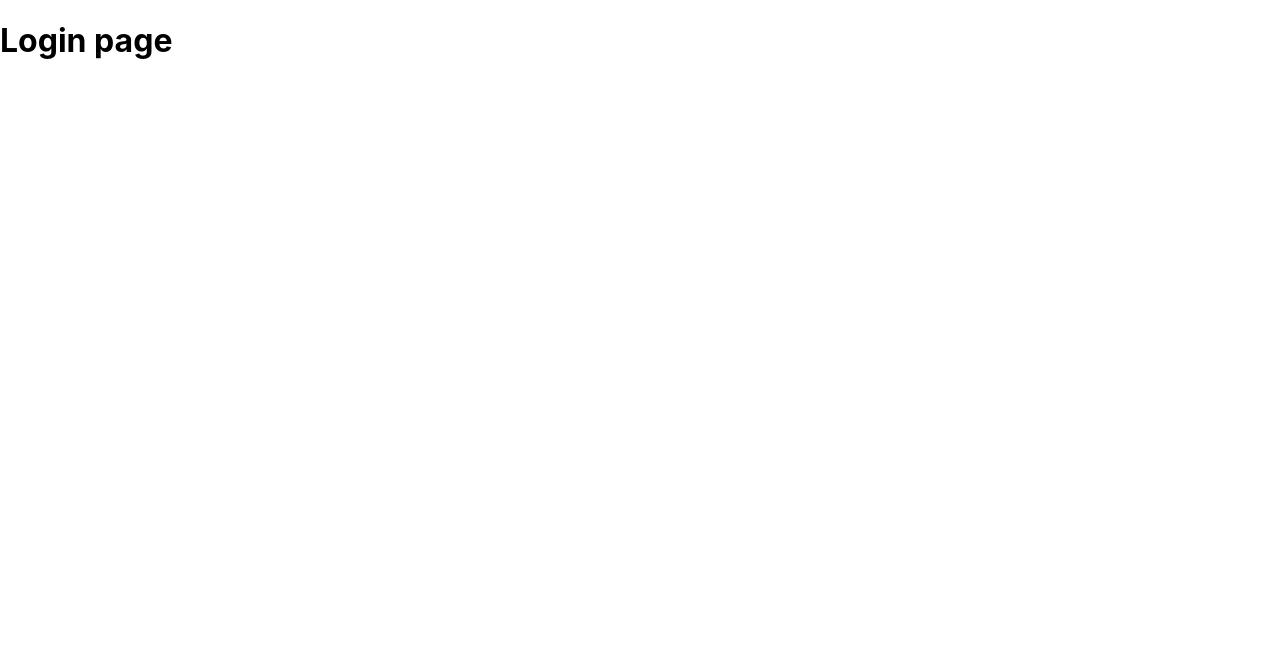
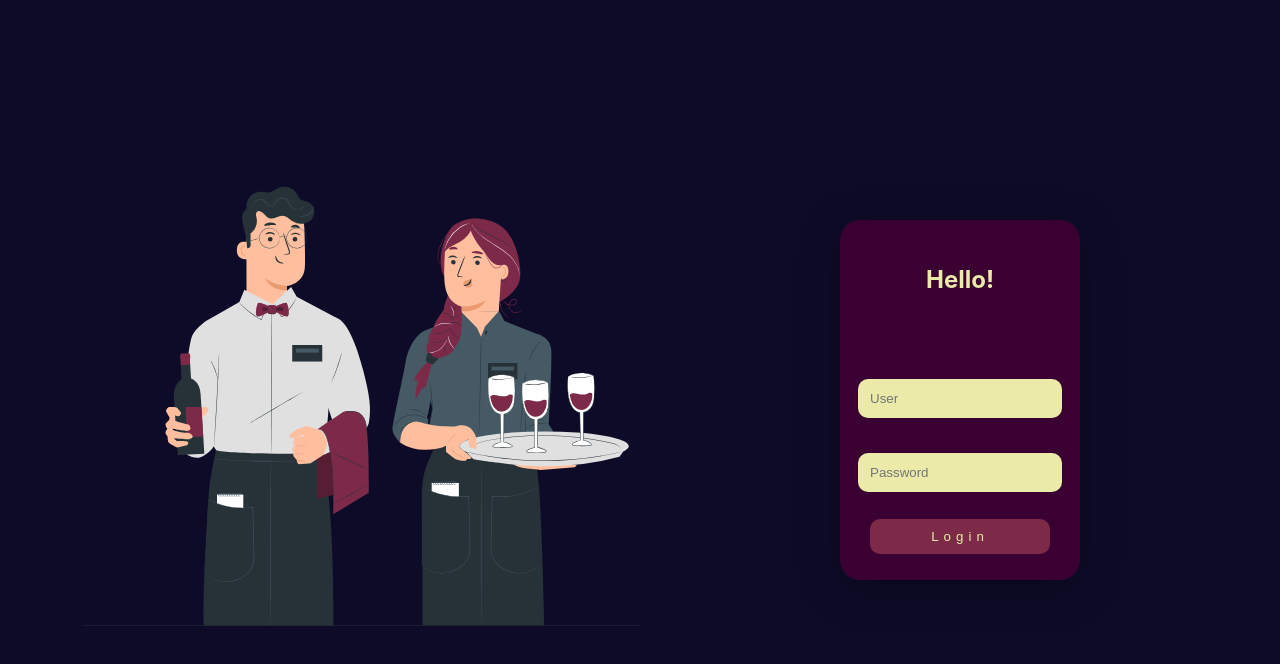
Before and after one commit to ENGVGR/Sistema-de-restaurante, a React (Create React App) app: page /login in a window 1280 px wide. Shown: the top 664 px of the page. Built offline with nearby package versions, Linux system fonts and the light colour scheme.

Commit message:
Login page sem passar no teste

```diff
--- a/src/App.js
+++ b/src/App.js
@@ -1,16 +1,8 @@
 import React from 'react';
-import './App.css';
-import { Route, Routes } from 'react-router-dom';
-import LoginPage from './pages/LoginPage';
+import LoginPage from './pages/loginPage';
 
 function App() {
-  return (
-    <div>
-      <Routes>
-        <Route element={<LoginPage />} path="/login" />
-      </Routes>
-    </div>
-  );
+  return <LoginPage />;
 }
 
 export default App;
--- a/src/pages/LoginPage.js
+++ /dev/null
@@ -1,11 +0,0 @@
-import React from 'react';
-
-function LoginPage() {
-  return (
-    <div>
-      <h1>Login page</h1>
-    </div>
-  );
-}
-
-export default LoginPage;
--- /dev/null
+++ b/src/pages/loginPage/index.js
@@ -0,0 +1,57 @@
+import React, { useState } from 'react';
+import './style.scss';
+import waiters from '../../assets/waiters-animate.svg';
+
+function LoginPage() {
+  const [user, setUser] = useState('');
+  const [password, setPassword] = useState('');
+  const image = 'image';
+  const card = 'card';
+  const handleSubmit = (e) => {
+    e.preventDefault();
+    console.log(user);
+  };
+  return (
+    <div className="mainDiv">
+      <div className="leftDiv">
+        <img role={image} src={waiters} alt="waiters" />
+      </div>
+      <div className="rightDiv">
+        <form onSubmit={handleSubmit}>
+          <div className="cardLogin" role={card}>
+            <h2 className="title">Hello!</h2>
+            <div className="textfield">
+              <div>
+                <input
+                  className="textInput"
+                  placeholder="User"
+                  type="text"
+                  id="User"
+                  value={user}
+                  onChange={(e) => setUser(e.target.value)}
+                />
+              </div>
+              <div>
+                <input
+                  className="textInput"
+                  placeholder="Password"
+                  type="password"
+                  id="Password"
+                  value={password}
+                  onChange={(e) => setPassword(e.target.value)}
+                />
+              </div>
+              <div>
+                <button type="submit" className="btn">
+                  Login
+                </button>
+              </div>
+            </div>
+          </div>
+        </form>
+      </div>
+    </div>
+  );
+}
+
+export default LoginPage;
--- /dev/null
+++ b/src/pages/loginPage/style.scss
@@ -0,0 +1,77 @@
+body{
+    margin: 0;
+}
+
+.mainDiv{
+    background: #0E0B29;
+    width: 100vw;
+    height: 100vh;
+    display: flex;
+    justify-content: center;
+    align-items: center;
+
+}
+.leftDiv{
+    width: 50vw;
+    height: 100vh;
+    display: flex;
+    justify-content: center;
+    align-items: center;
+    flex-direction: column;
+
+}
+.rightDiv{
+    width: 50vw;
+    height: 100vh;
+    display: flex;
+    justify-content: center;
+    align-items: center;
+
+}
+.cardLogin{
+    margin: 0;
+    background-color:#3B0032;
+    width: 240px;
+    height: 360px;
+    display: flex;
+    justify-content: center;
+    align-items: center;
+    flex-direction: column;
+    border-radius: 20px;
+    box-shadow: 0px 10px 40px #00000056;
+
+
+}
+.textfield{
+    display: flex;
+    align-items: center;
+    justify-content: center;
+    flex-direction: column;
+}
+.textInput{
+    width: 180px;
+    border: none;
+    padding: 12px;
+    margin-top: 35px;
+    border-radius:10px;
+    background-color: #EBEAA9;
+}
+.btn{
+    width: 100%;
+    border: none;
+    padding: 10px;
+    margin-top: 15%;
+    border-radius:10px;
+    cursor: pointer;
+    letter-spacing: 5px;
+    width: 180px;
+    background-color: #7D2948;
+    color: #EBEAA9;
+
+}
+.title{
+    font-weight: bold;
+    color: #EBEAA9;
+    margin-bottom: 50px;
+
+}
```
Also changed, not shown: src/routes/index.js (added, +13 -0 lines), src/assets/waiters-animate.svg (added), src/pages/LoginPage.css (deleted), 1 other file (tests, documents, lock files or other folders).
